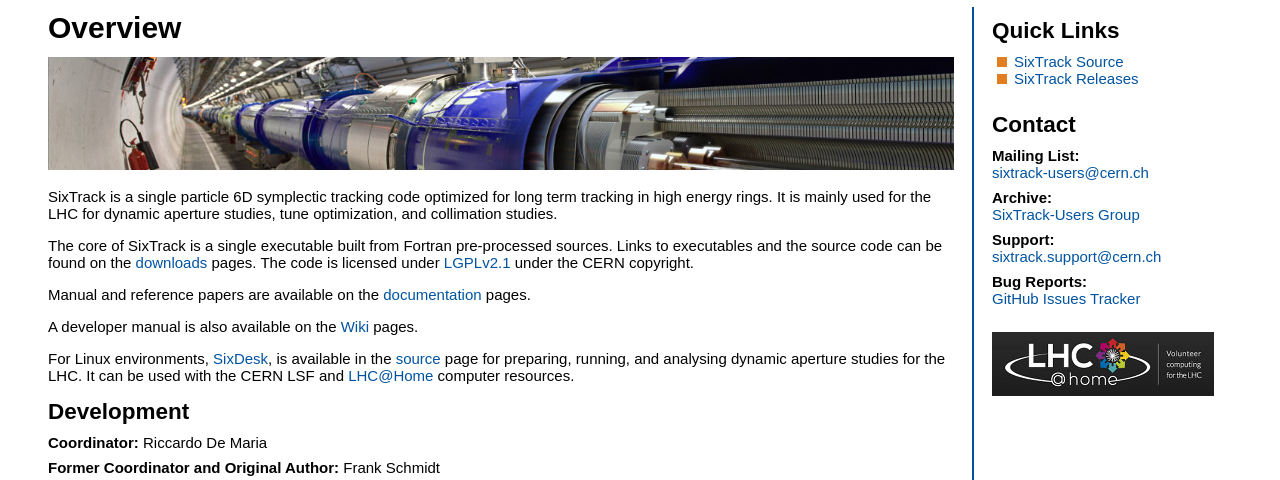
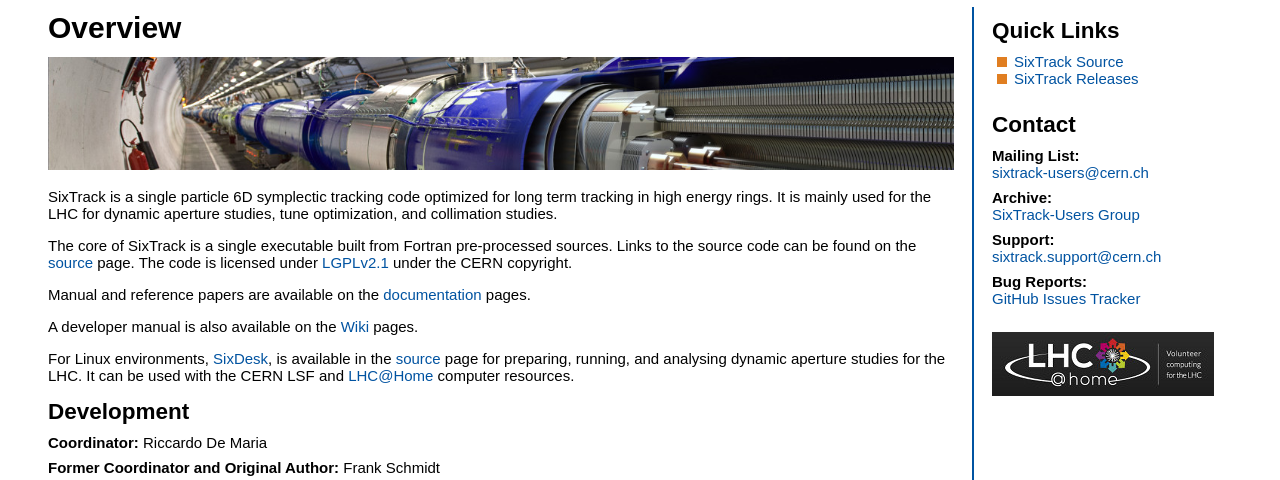
Before and after one commit to SixTrack/SixTrackWeb, a PHP site: page /index.php in a window 1280 px wide. Shown: the part 211-691 px from the top of the page. Run offline with PHP 8.4, Linux system fonts and the light colour scheme; some libraries are stand-ins or nearby versions.

Commit message:
Fixed some text

```diff
--- a/index.php
+++ b/index.php
@@ -15,8 +15,8 @@
     <img src="images/top.jpg" width="906">
     <p>SixTrack is a single particle 6D symplectic tracking code optimized for long term tracking in high energy rings.
         It is mainly used for the LHC for dynamic aperture studies, tune optimization, and collimation studies.</p>
-    <p>The core of SixTrack is a single executable built from Fortran pre-processed sources. Links to executables and the source
-        code can be found on the <a href="downloads.php">downloads</a> pages.
+    <p>The core of SixTrack is a single executable built from Fortran pre-processed sources. Links to the source
+        code can be found on the <a href="source.php">source</a> page.
         The code is licensed under <a href="https://www.gnu.org/licenses/old-licenses/lgpl-2.1.en.html">LGPLv2.1</a> under the CERN
         copyright.</p>
     <p>Manual and reference papers are available on the <a href="docs.php">documentation</a> pages.</p>
```
